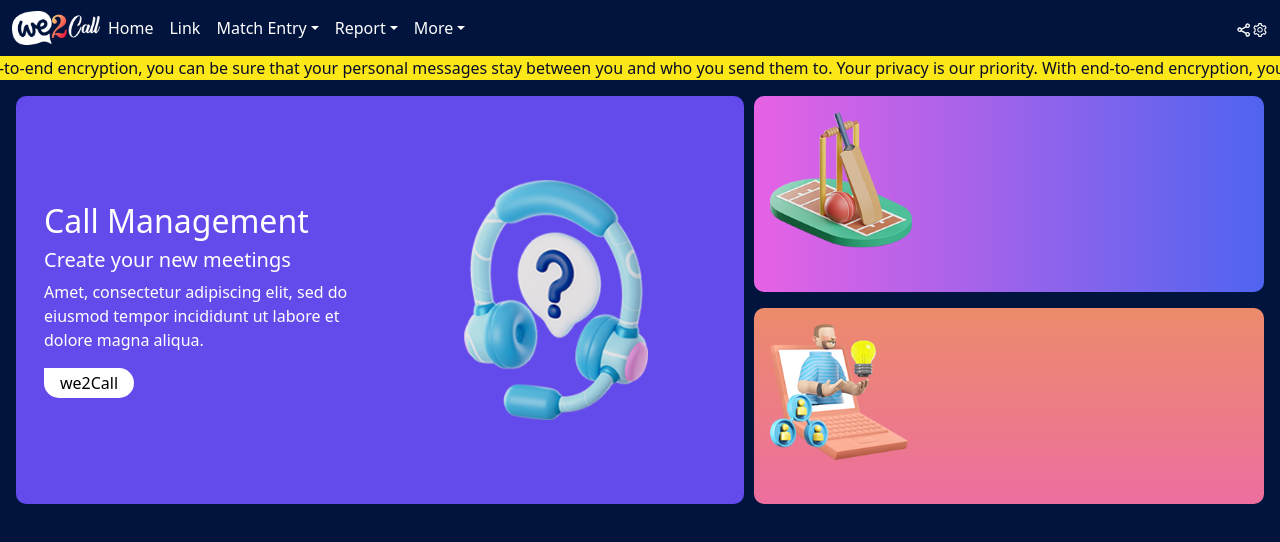
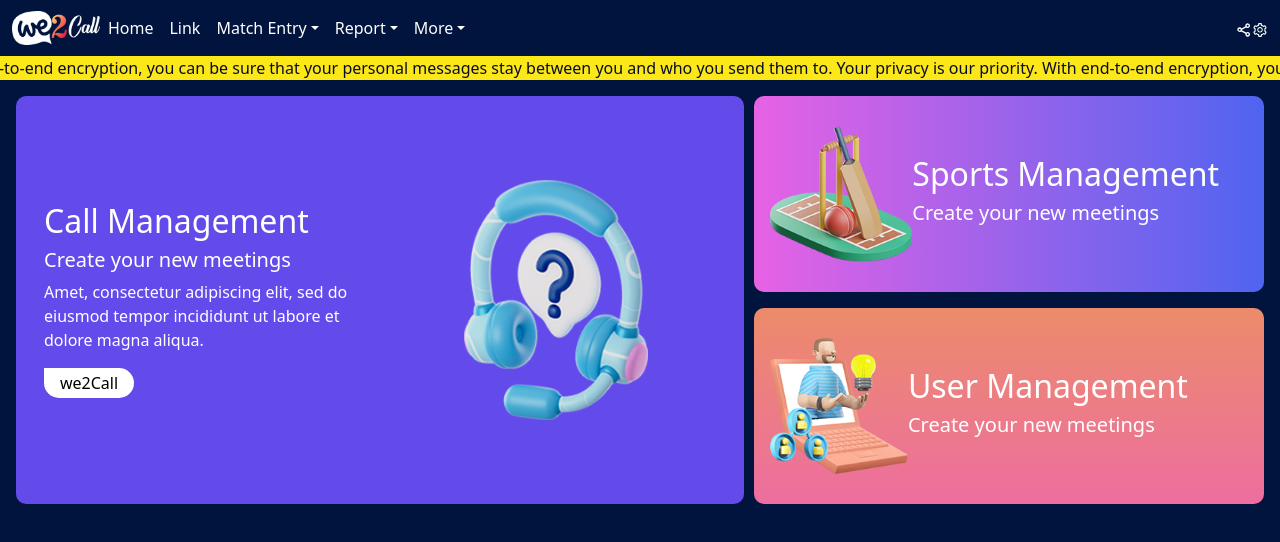
Before and after one commit to Texch999/we2-call-admin, a React (Create React App) app: page / in a window 1280 px wide. Shown: the top 542 px of the page. Built offline with nearby package versions, Linux system fonts and the light colour scheme; a small style sheet from the web is missing.

Commit message:
added chages

```diff
--- a/src/pages/home-page/HomeContent.jsx
+++ b/src/pages/home-page/HomeContent.jsx
@@ -16,18 +16,35 @@ function HomeContent() {
             <div className="we2-call-button">we2Call</div>
           </div>
           <div className="w-50 d-flex align-items-center justify-content-center">
-            <img className="call-management-image" src={Images.headphone_with_microphone}></img>
+            <img
+              className="call-management-image"
+              src={Images.headphone_with_microphone}
+            ></img>
           </div>
         </div>
         <div className="col-5 col-sm-12 col-md-12 col-lg-5 col-xl-5 management">
-          <div className="user-management  d-flex p-3">
-            <div >
-              <img className="management-image" src={Images.SportManagement}></img>
+          <div className="user-management  d-flex p-3 align-items-center">
+            <div>
+              <img
+                className="management-image"
+                src={Images.SportManagement}
+              ></img>
+            </div>
+            <div>
+              <h2>Sports Management</h2>
+              <h5>Create your new meetings</h5>
             </div>
           </div>
-          <div className="sports-management h-50 p-3">
+          <div className="sports-management  p-3 d-flex align-items-center">
             <div>
-            <img className="management-image" src={Images.UserManagement}></img>
+              <img
+                className="management-image"
+                src={Images.UserManagement}
+              ></img>
+            </div>
+            <div>
+              <h2>User Management</h2>
+              <h5>Create your new meetings</h5>
             </div>
           </div>
         </div>
```
